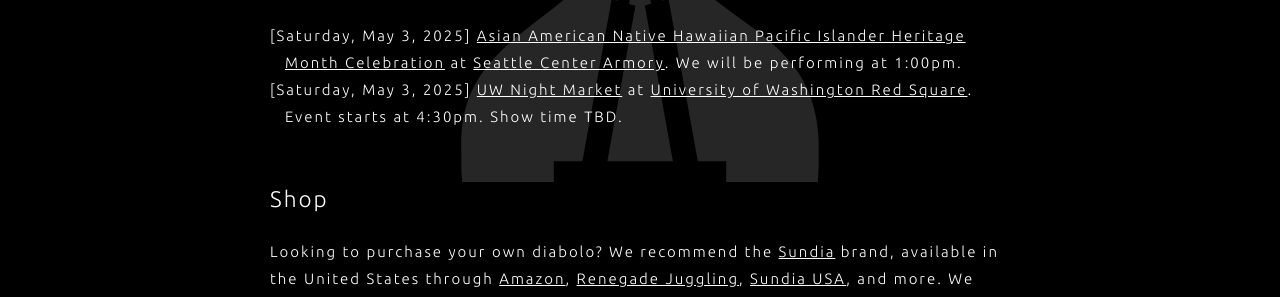
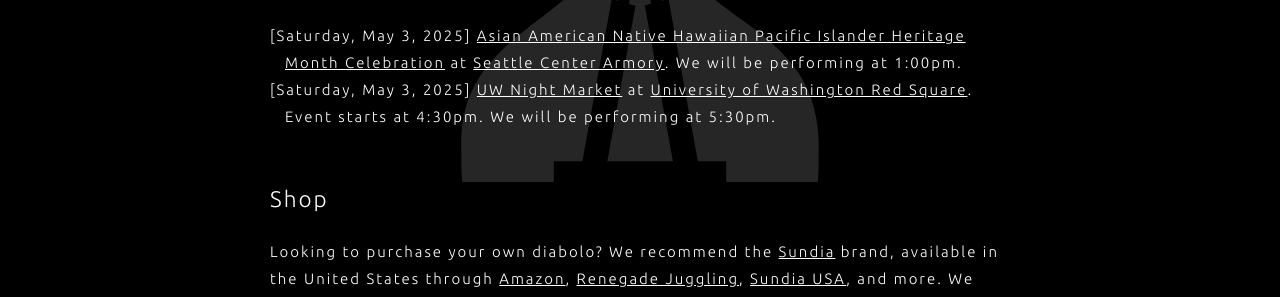
Before and after one commit to apexdiabolo/apex-site, a Jekyll site: the page built from index.md, in a window 1280 px wide. Shown: the part 644-941 px from the top of the page. Built offline with Jekyll 4.4.1, drawn with Linux system fonts in a browser that asks for light colours; our own code applies the rules of GitHub Pages for plain Markdown files.

Commit message:
Add show time

```diff
--- a/index.md
+++ b/index.md
@@ -15,7 +15,7 @@ Whether you are looking for the next showstopper at your event, lessons for your
 ## Upcoming Performances
 
 - \[Saturday, May 3, 2025\] [Asian American Native Hawaiian Pacific Islander Heritage Month Celebration](https://www.seattlecenter.com/events/featured-events/festal/aanhpi-heritage-month-celebration) at [Seattle Center Armory](https://maps.app.goo.gl/qnxgtNGvP5tDUr3W6). We will be performing at 1:00pm.
-- \[Saturday, May 3, 2025\] [UW Night Market](https://www.instagram.com/uwnightmarket/) at [University of Washington Red Square](https://maps.app.goo.gl/QC9zLSe32CH4M6ex6). Event starts at 4:30pm. Show time TBD.
+- \[Saturday, May 3, 2025\] [UW Night Market](https://www.instagram.com/uwnightmarket/) at [University of Washington Red Square](https://maps.app.goo.gl/QC9zLSe32CH4M6ex6). Event starts at 4:30pm. We will be performing at 5:30pm.
 
 <div class="spacer"></div>
 
```
